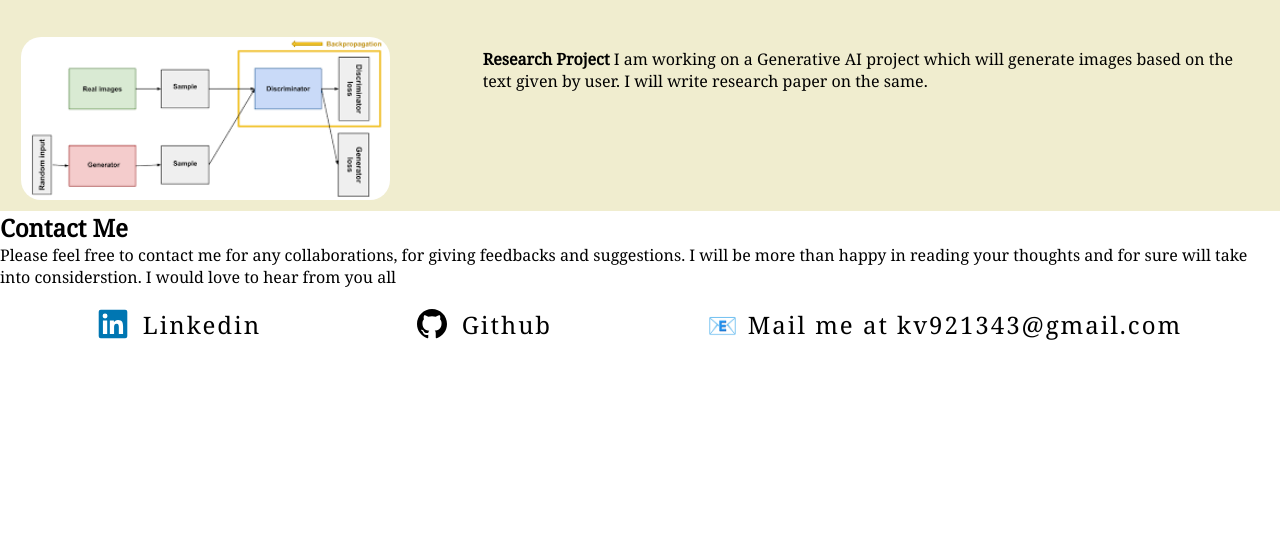
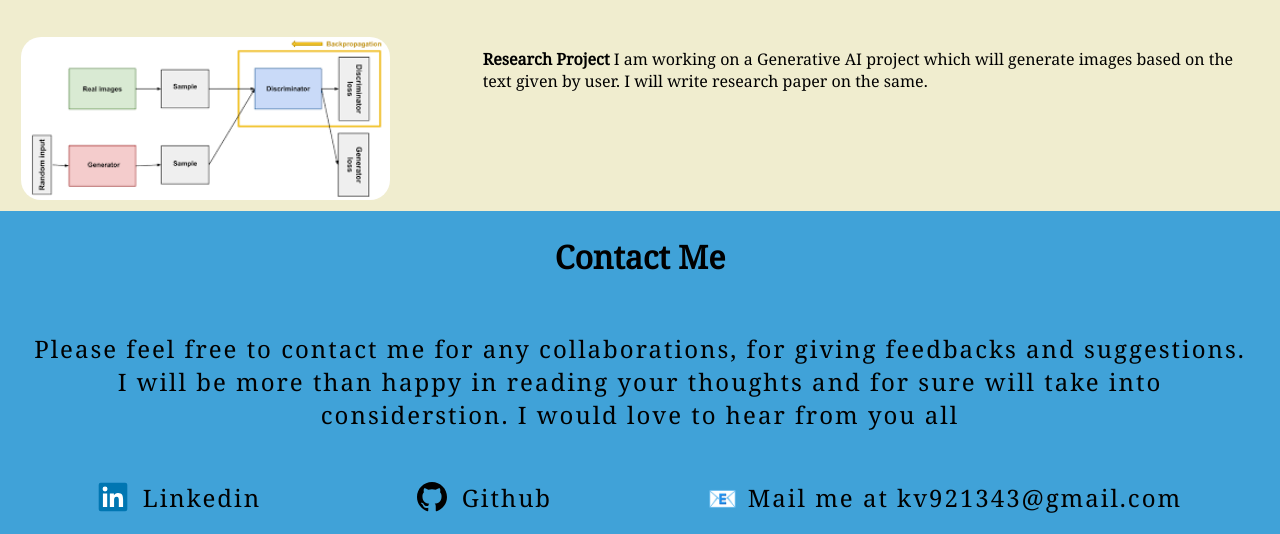
Before and after one commit to komalverma04/Komal-Portfolio, a plain HTML site: page index.html in a window 1280 px wide. Shown: the part 1112-1646 px from the top of the page. Before the commit the page ends 1473 px from the top, so only its background shows below. Drawn offline with nearby package versions, Linux system fonts and the light colour scheme.

Commit message:
Update style.css

```diff
--- a/style.css
+++ b/style.css
@@ -183,13 +183,30 @@ ul li a:hover {
 .Mid_Section h2 span:hover, .content1 p span:hover, .content2 p span:hover{
     color: var(--text-light);
 }
-.contactSection{
+.Bottom_section{
     background-color: var(--primary-color);
 }
-.contactContainer {
+.Bottom_container {
     display: flex;
     flex-direction: column;
+}
+.Bottom_content h2{
+font-size: 2rem;
+font-weight: 600;
+transition: 1s;
+text-align: center;
+padding: 1.5rem;
+}
+.Bottom_content h2:hover{
+    font-size: 2.5rem;
+    color: var(--primary-color-dark);
+}
+.Bottom_content > p{
+    padding: 30px;
+    font-weight: 500;
     text-align: center;
+    font-size: 1.5rem;
+    letter-spacing: 2px;
 }
 
 .footer a > h4, .footer > a{
@@ -212,6 +229,18 @@ ul li a:hover {
 .footer a img{
     margin-right: 15px;
     margin-bottom: -5px;
+}
+.contactSection{
+    background-color: var(--primary-color);
+    height: 100vh;
+
+}
+.contactContainer{
+    display: flex;
+    flex-direction: column;
+    align-items: center;
+    justify-content: center;
+
 }
 @media (width < 750px){
     .section__container{
```
